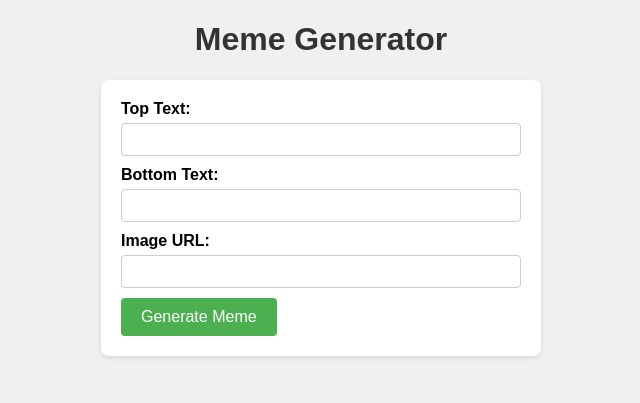
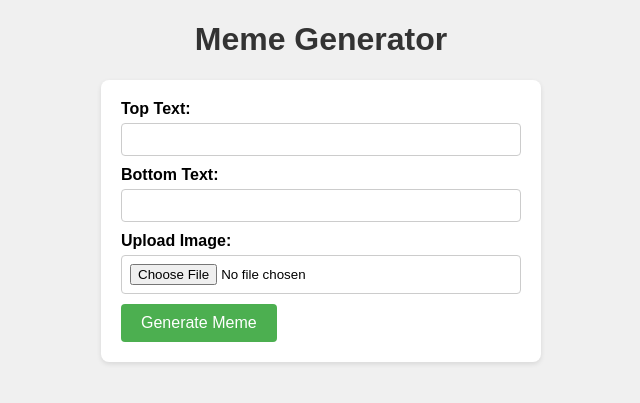
Before and after one commit to Sk-Azraf-Sami/Memes-Generator, a Flask app: page / in a window 1280 px wide. Shown: the top 403 px of the page, without its empty margins (319-959 px from the left). Run offline with Flask 3, Linux system fonts and the light colour scheme.

Commit message:
image uploading feature

```diff
--- a/app.py
+++ b/app.py
@@ -1,9 +1,12 @@
 from flask import Flask, render_template, request
 from PIL import Image, ImageDraw, ImageFont
-import random
-import requests
+from werkzeug.utils import secure_filename
+import os
 
 app = Flask(__name__)
+
+# Configuration for file uploads
+app.config['UPLOAD_FOLDER'] = 'uploads'
 
 @app.route('/')
 def index():
@@ -16,39 +19,55 @@ def textsize(text, font):
     return width, height
 
 @app.route('/generate-meme', methods=['POST'])
-
 def generate_meme():
     top_text = request.form['top_text']
     bottom_text = request.form['bottom_text']
-    image_url = request.form['image_url']
 
-    try:
-        img = Image.open(requests.get(image_url, stream=True).raw)
-    except:
-        return 'Invalid Image Url'
+    # Check if the request contains the file part
+    if 'image' not in request.files:
+        return 'No file part'
 
-    draw = ImageDraw.Draw(img)
-    font_size = int(img.size[1]/5)
-    font = ImageFont.truetype("arial.ttf", font_size)
+    file = request.files['image']
 
-    text_color = (255,255,255)
-    outline_color = (0,0,0)
-    outline_thickness = 2
+    # If the user does not select a file, the browser submits an empty file without filename
+    if file.filename == '':
+        return 'No selected file'
 
-    top_text_width, top_text_height = textsize(top_text,font)
-    bottom_text_width, bottom_text_height = textsize(bottom_text, font)
+    # If the file exists and is allowed
+    if file:
+        # Save the file to a secure location
+        filename = secure_filename(file.filename)
+        file.save(os.path.join(app.config['UPLOAD_FOLDER'], filename))
 
-    top_text_x = (img.size[0] - top_text_width) / 2
-    top_text_y = img.size[1] * 0.05
-    bottom_text_x = (img.size[0] - bottom_text_width) / 2
-    bottom_text_y = img.size[1] - bottom_text_height - (img.size[1] * 0.05)
+        try:
+            img = Image.open(file)
+        except:
+            return 'Invalid Image'
 
-    draw.text((top_text_x, top_text_y), top_text, fill=text_color, font=font, stroke_width=2)
-    draw.text((bottom_text_x, bottom_text_y), bottom_text, fill=text_color, font=font, stroke_width=2)
+        draw = ImageDraw.Draw(img)
+        font_size = int(img.size[1] / 5)
+        font = ImageFont.truetype("arial.ttf", font_size)
 
-    img.save('static/meme.png')
+        text_color = (255, 255, 255)
+        outline_color = (0, 0, 0)
+        outline_thickness = 2
 
-    return render_template('result.html')
+        top_text_width, top_text_height = textsize(top_text, font)
+        bottom_text_width, bottom_text_height = textsize(bottom_text, font)
+
+        top_text_x = (img.size[0] - top_text_width) / 2
+        top_text_y = img.size[1] * 0.05
+        bottom_text_x = (img.size[0] - bottom_text_width) / 2
+        bottom_text_y = img.size[1] - bottom_text_height - (img.size[1] * 0.05)
+
+        draw.text((top_text_x, top_text_y), top_text, fill=text_color, font=font, stroke_width=2)
+        draw.text((bottom_text_x, bottom_text_y), bottom_text, fill=text_color, font=font, stroke_width=2)
+
+        # Save modified image with a new filename
+        modified_filename = f"{os.path.splitext(filename)[0]}-meme{os.path.splitext(filename)[1]}"
+        img.save(os.path.join('static', modified_filename))
+
+        return render_template('result.html', modified_filename=modified_filename)
 
 if __name__ == '__main__':
     app.run(debug=True)
--- a/templates/index.html
+++ b/templates/index.html
@@ -30,7 +30,7 @@
             margin-bottom: 5px;
         }
 
-        input[type="text"] {
+        input[type="text"], input[type="file"] {
             width: 100%;
             padding: 8px;
             margin-bottom: 10px;
@@ -65,8 +65,8 @@
         <input type="text" name="bottom_text" id="bottom_text">
         <br>
 
-        <label for="image_url">Image URL:</label>
-        <input type="text" name="image_url" id="image_url">
+        <label for="image">Upload Image:</label>
+        <input type="file" name="image" id="image">
         <br>
 
         <button type="submit">Generate Meme</button>
--- a/templates/result.html
+++ b/templates/result.html
@@ -5,7 +5,6 @@
 </head>
 <body>
     <h1>Meme Generator Result</h1>
-        <img src="{{url_for('static',filename='meme.png') }}" alt="Generated Meme">
+    <img src="{{ url_for('static', filename=modified_filename) }}" alt="Generated Meme">
 </body>
-
 </html>
```
Also changed, not shown: other parts of templates/index.html (+1 -1 lines), static/meme.png (deleted), uploads/1148856-meme.jpg (added), uploads/1148856.jpg (added), 1 other file. Lines whose indentation alone changed are shown as unchanged.
